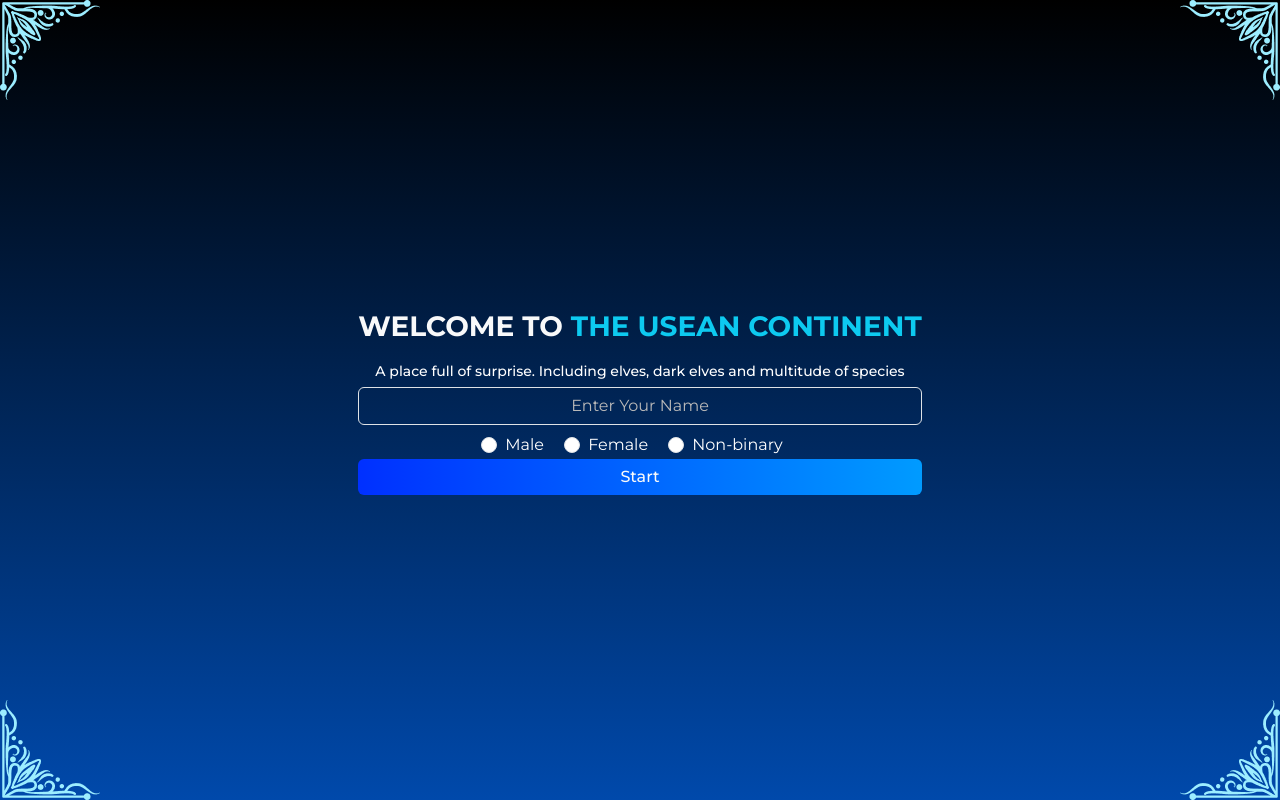
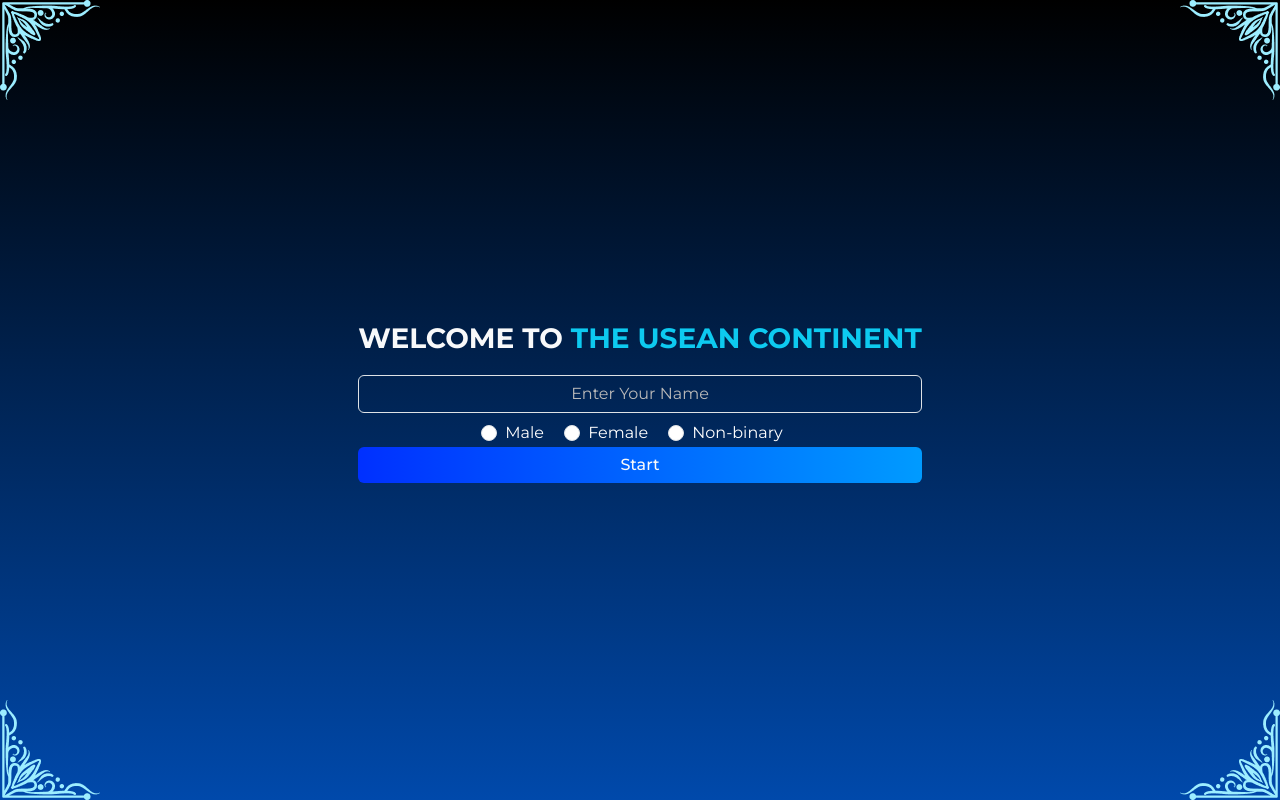
Before and after one commit to lonewolfcoder2007/NewFantasy, a plain HTML site: page index.html in a window 1280 px wide. Drawn offline with nearby package versions, Linux system fonts and the light colour scheme.

Commit message:
Update index.html

```diff
--- a/index.html
+++ b/index.html
@@ -19,7 +19,6 @@
 
     <div id="inputForm" class="text-center">
         <p class="fw-bold text-light fs-3">WELCOME TO <span class="fw-bold text-info">THE USEAN CONTINENT</span></p>
-        <h4>A place full of surprise. Including elves, dark elves and multitude of species</h4>
         <div id="inputField">
             <input type="text" autocomplete="off" class="form-control bg-transparent text-light my-2 text-center" id="nameInput"
             placeholder="Enter Your Name" />
```
